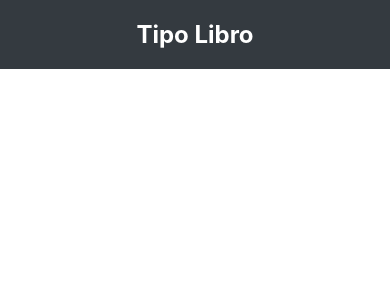
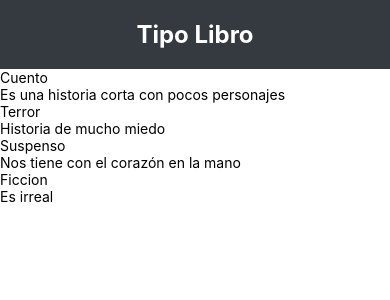
Before and after one commit to EmmanuelRuizGarcia/MyFirstAppReactNative, a React Native app: screen / in a window 390 px wide. Shown: the top 300 px of the page. Built offline with nearby package versions, Linux system fonts and the light colour scheme.

Commit message:
se agrego componente FlatList a la pagina TipoLibro

```diff
--- a/src/pages/TipoLibroPage.js
+++ b/src/pages/TipoLibroPage.js
@@ -1,10 +1,28 @@
-import React from "react";
-import { View, StyleSheet, Text } from "react-native";
+import React, {useState} from "react";
+import { View, StyleSheet, Text, FlatList } from "react-native";
 
 const TipoLibroPage=()=>{
+    const[listatipolibro,setlistatipolibro] = useState([
+        { IIDTIPOLIBRO:1, NOMBRETIPOLIBRO:"Cuento", DESCRIPCION:"Es una historia corta con pocos personajes" },
+        { IIDTIPOLIBRO:2, NOMBRETIPOLIBRO:"Terror", DESCRIPCION:"Historia de mucho miedo" },
+        { IIDTIPOLIBRO:3, NOMBRETIPOLIBRO:"Suspenso", DESCRIPCION:"Nos tiene con el corazón en la mano" },
+        { IIDTIPOLIBRO:4, NOMBRETIPOLIBRO:"Ficcion", DESCRIPCION:"Es irreal" }
+    ])
+
     return(
         <View>
             <Text style={stylesPage.styleTitle}>Tipo Libro</Text>
+            <FlatList
+                keyExtractor={item=>item.IIDTIPOLIBRO}
+                data={listatipolibro}
+                renderItem={
+                    (tipolibro)=>(
+                          <View>
+                              <Text>{tipolibro.item.NOMBRETIPOLIBRO}</Text>
+                              <Text>{tipolibro.item.DESCRIPCION}</Text>
+                          </View>
+                    )
+                }/>
         </View>
     )
 }
```
